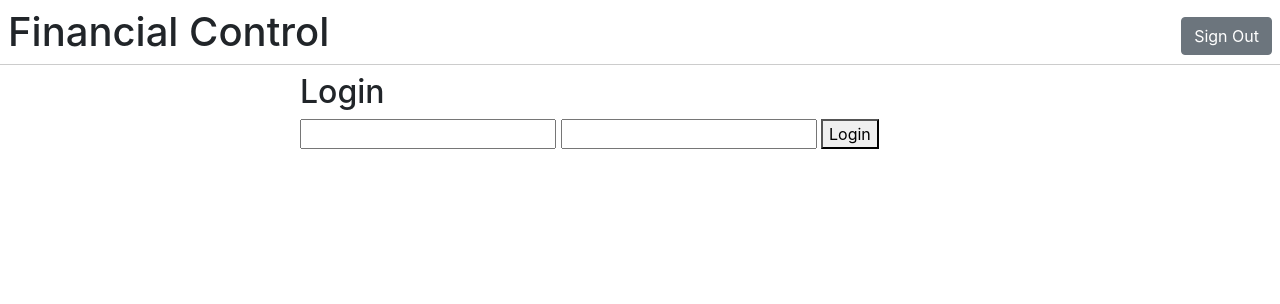
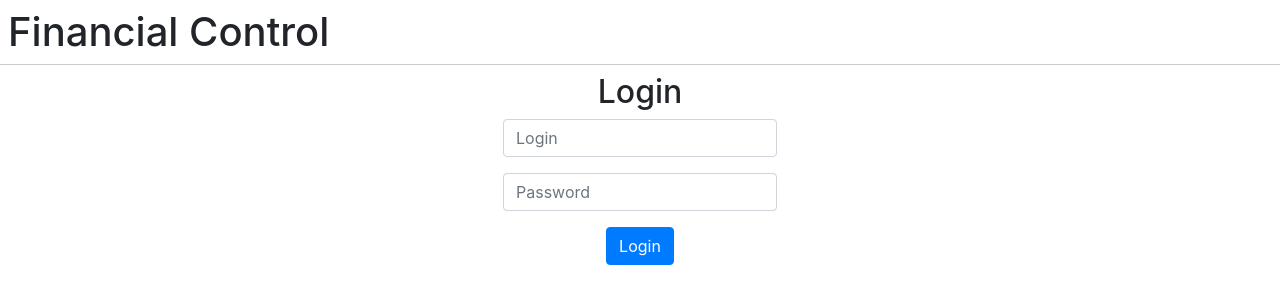
Before and after one commit to lucashtm/inoa-code-challenge, a Django app: page /signin/ in a window 1280 px wide. Shown: the top 304 px of the page. Run offline with Django 3.2, Linux system fonts and the light colour scheme; some libraries are stand-ins or nearby versions.

Commit message:
Isolate views propperly

```diff
--- a/financial_control/static/financial_control/css/base.css
+++ b/financial_control/static/financial_control/css/base.css
@@ -5,10 +5,6 @@ header {
   padding: 0 8px;
   margin: 8px 0;
   border-bottom: 1px solid #ccc;
-}
-
-.content {
-  margin: 0 300px;
 }
 
 .topbar {
@@ -21,6 +17,24 @@ header {
   margin-left: 24px;
 }
 
+.login-form {
+  display: flex;
+  flex-direction: column;
+  align-items: center;
+  margin: 0;
+}
+
+.expenses-container {
+  margin: 0 300px;
+}
+
+.expense-form {
+  display: flex;
+  flex-direction: column;
+  align-items: center;
+  margin: 0;
+}
+
 .month-title {
   margin-top: 24px;
 }
--- a/financial_control/templates/financial_control/base.html
+++ b/financial_control/templates/financial_control/base.html
@@ -13,7 +13,9 @@
   <body>
     <header>
       <h1>Financial Control</h1>
-      <a href="" class="btn btn-secondary sign-out">Sign Out</a>
+      {% if user_logged_in %}
+        <a href="" class="btn btn-secondary sign-out">Sign Out</a>
+      {% endif %}
     </header>
 
     <div class="content">
--- a/financial_control/templates/financial_control/expenses/index.html
+++ b/financial_control/templates/financial_control/expenses/index.html
@@ -1,6 +1,8 @@
 {% extends 'financial_control/base.html' %}
 
 {% block content %}
+  <div class="expenses-container">
+
     <div class="topbar">
       <h2>Your Expenses</h2>
       <a href="{% url 'expenses_new' %}" class="btn btn-primary">
@@ -33,5 +35,6 @@
     {% else %}
     <p>You have no expenses yet</p>
     {% endif %}
+  </div>
 
 {% endblock %}
--- a/financial_control/templates/financial_control/signin.html
+++ b/financial_control/templates/financial_control/signin.html
@@ -1,11 +1,15 @@
 {% extends 'financial_control/base.html' %}
 
 {% block content %}
-<h2>Login</h2>
-<form action="{% url 'sessions_create' %}" method="POST">
-  {% csrf_token %}
-  <input type="text" name="username" id="username">
-  <input type="password" name="password" id="password">
-  <button type="submit">Login</button>
+<form class="login-form" action="{% url 'sessions_create' %}" method="POST">
+  <h2>Login</h2>
+  <div class="form-group">
+    {% csrf_token %}
+    <input class="form-control" type="text" name="username" id="username" placeholder="Login">
+  </div>
+  <div class="form-group">
+    <input class="form-control" type="password" name="password" id="password" placeholder="Password">
+  </div>
+  <button class="btn btn-primary" type="submit">Login</button>
 </form>
 {% endblock %}
--- a/financial_control/view_classes/sessions_view.py
+++ /dev/null
@@ -1,19 +0,0 @@
-from django.contrib.auth import authenticate, login
-from django.shortcuts import redirect
-from django.template import loader
-from django.http import HttpResponse
-
-class SessionsView:
-  def new(request):
-    template = loader.get_template('financial_control/signin.html')
-    return HttpResponse(template.render({}, request))
-
-  def create(request):
-    username = request.POST['username']
-    password = request.POST['password']
-    user = authenticate(request, username=username, password=password)
-    if user is not None:
-      login(request, user)
-      return redirect('expenses_index')
-    else:
-      return redirect('sessions_new')
--- a/financial_control/views.py
+++ /dev/null
@@ -1,25 +0,0 @@
-from django.template import loader
-from django.http import HttpResponse
-
-from .view_classes.sessions_view import SessionsView
-from .view_classes.expenses_view import ExpensesView
-
-# Create your views here.
-def root(request):
-  template = loader.get_template('financial_control/root.html')
-  return HttpResponse(template.render({}, request))
-
-def sessions_new(request):
-  return SessionsView.new(request)
-
-def sessions_create(request):
-  return SessionsView.create(request)
-
-def expenses_index(request):
-  return ExpensesView.index(request)
-
-def expenses_new(request):
-  return ExpensesView.new(request)
-
-def expenses_create(request):
-  return ExpensesView.create(request)
--- /dev/null
+++ b/financial_control/views/__init__.py
@@ -0,0 +1,3 @@
+from .expenses import *
+from .root import *
+from .session import *
--- /dev/null
+++ b/financial_control/views/session.py
@@ -0,0 +1,18 @@
+from django.contrib.auth import authenticate, login
+from django.shortcuts import redirect
+from django.template import loader
+from django.http import HttpResponse
+
+def sessions_new(request):
+  template = loader.get_template('financial_control/signin.html')
+  return HttpResponse(template.render({}, request))
+
+def sessions_create(request):
+  username = request.POST['username']
+  password = request.POST['password']
+  user = authenticate(request, username=username, password=password)
+  if user is not None:
+    login(request, user)
+    return redirect('expenses_index')
+  else:
+    return redirect('sessions_new')
```
Also changed, not shown: financial_control/templates/financial_control/expenses/new.html (+15 -8 lines), financial_control/view_classes/expenses_view.py (deleted, +0 -40 lines), financial_control/views/expenses.py (added, +39 -0 lines), financial_control/views/root.py (added, +9 -0 lines), financial_control/view_classes/__init__.py (deleted). Lines whose indentation alone changed are shown as unchanged.
